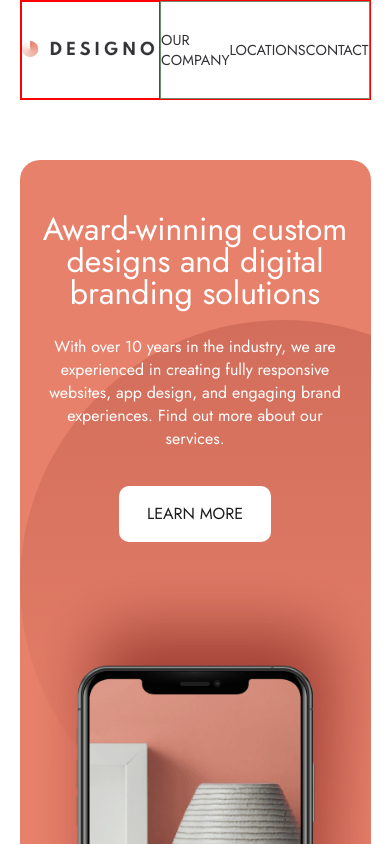
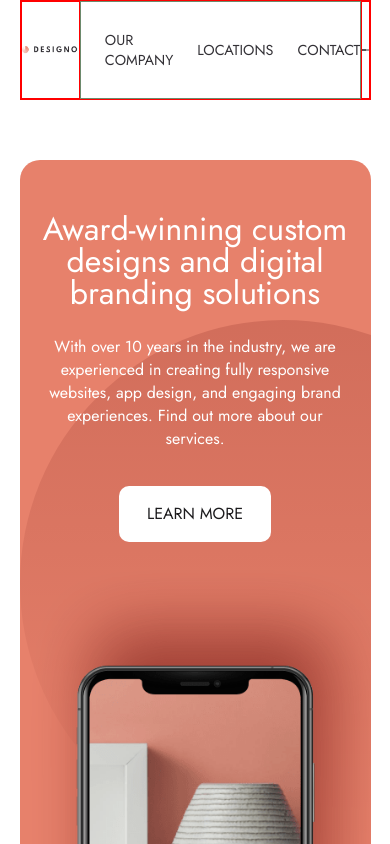
Before and after one commit to SJellen/designo, a Next.js app: page / in a window 390 px wide. Shown: the top 844 px of the page. Built offline with nearby package versions, Linux system fonts and the light colour scheme.

Commit message:
set up on layout of mobile nav

```diff
--- a/components/Header.js
+++ b/components/Header.js
@@ -14,6 +14,10 @@ export default function Header() {
             <Link href="/locations" ><a >LOCATIONS</a></Link>
             <Link href="/contact" ><a >CONTACT</a></Link>
         </nav>
+        <div className={styles.mobileContainer}>
+            <Image src="/assets/shared/mobile/icon-hamburger.svg" alt="open menu icon" width="24" height="20" />
+            <Image src="/assets/shared/mobile/icon-close.svg" alt="close menu icon" width="20" height="20" />
+        </div>
         </header>
     )
 }
--- a/styles/Header.module.scss
+++ b/styles/Header.module.scss
@@ -35,8 +35,29 @@
     }
 }
 
+.mobileContainer{
+    border: 1px solid red;
+    display: flex;
+    align-items: center;
+
+}
+.svgContainer {
+        border: 1px solid green;
+    }
+
+
  @media only screen and (max-width: 900px) {
-     .container {
+    .container {
          width: 90%;
      }
+    .nav {
+        width: auto;
+        a {
+            margin-left: 1.5rem;
+        }
+    }
  }
+
+ @media only screen and (max-width: 600px) {
+
+ }
```
